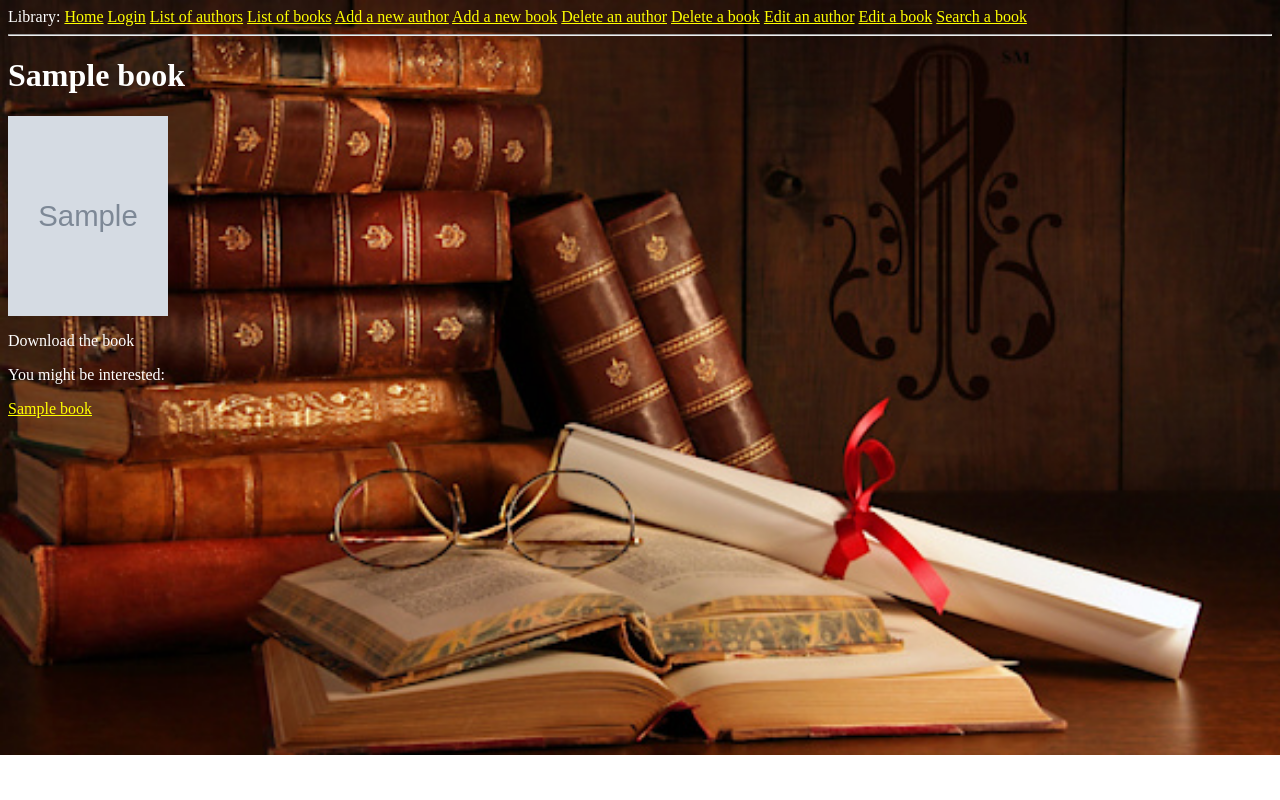
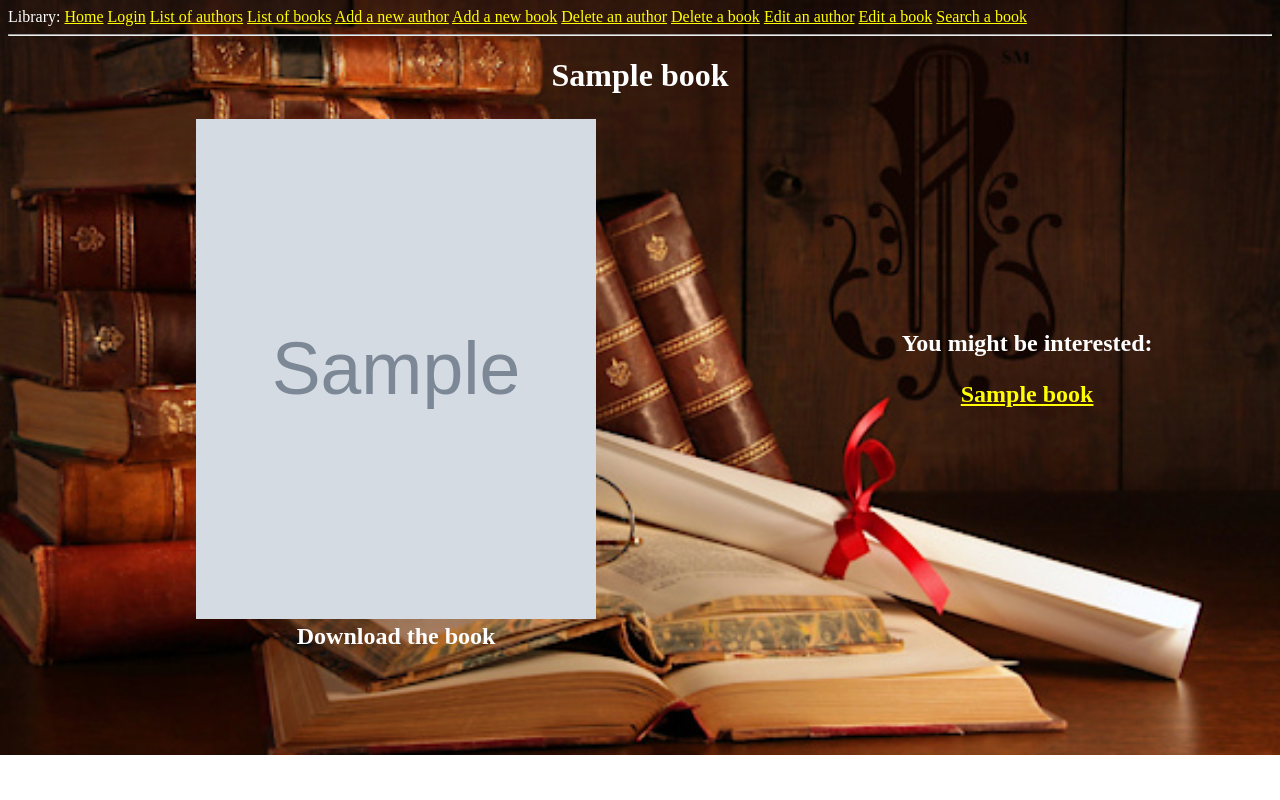
Before and after one commit to general0303/library3, a Flask app: a page that uses app/templates/book.html in a window 1280 px wide. Run offline with Flask 2, Linux system fonts and the light colour scheme; tables that the repository leaves empty hold one stand-in row (values such as "Sample post"); grey boxes marked "Sample" are stand-in pictures; lists and menus that the app fills with data are empty.

Commit message:
fix design

```diff
--- a/app/templates/book.html
+++ b/app/templates/book.html
@@ -1,11 +1,27 @@
 {% extends "Base.html" %}
 
 {% block content %}
-    <h1>{{ book.name }}</h1>
-    <img src="{{ book.show_image() }}" width="160" height="200">
-    <div><p>Download the book</p></div>
-    <div><p>You might be interested:</p></div>
-     {% for book in books %}
-    <div><p><a href="{{ url_for('book', name=book.name) }}">{{  book.name }}</a></p></div>
-    {% endfor %}
+    <style>
+   table {
+    width: 100%;
+   }
+  </style>
+    <h1 align="center">{{ book.name }}</h1>
+    <table style="font-size:1.5em">
+        <tbody>
+            <tr>
+                <th><img src="{{ book.show_image() }}" width="400" height="500"></th>
+                <th>
+                    <div><p>You might be interested:</p></div>
+                    {% for book in books %}
+                    <div><p><a href="{{ url_for('book', name=book.name) }}">{{  book.name }}</a></p></div>
+                    {% endfor %}
+                </th>
+            </tr>
+            <tr>
+                <th><div><p>Download the book</p></div></th>
+                <th></th>
+            </tr>
+        </tbody>
+    </table>
 {% endblock %}
```
